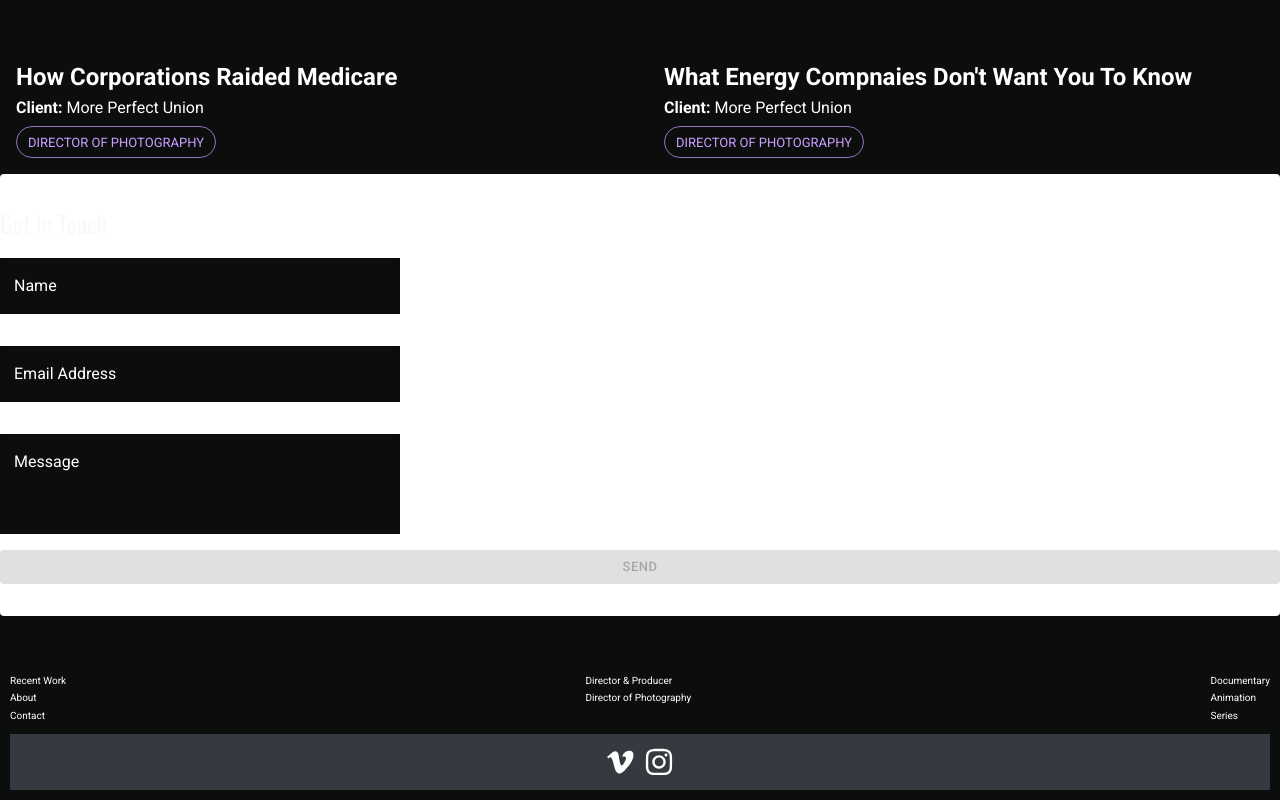
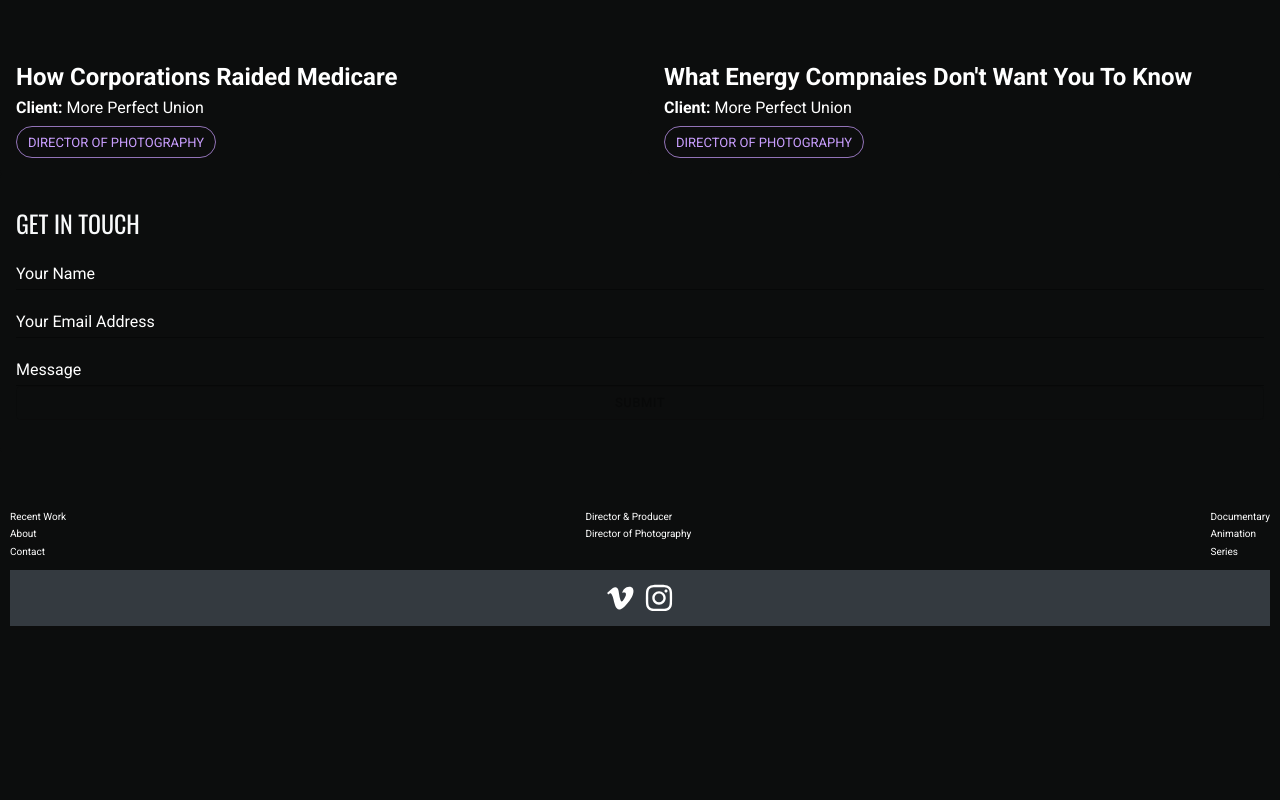
Before and after one commit to mwkwsd/sensensomething, a React (Create React App) app: page / in a window 1280 px wide. Shown: the part 2312-3112 px from the top of the page. After the commit the page ends 2948 px from the top, so only its background shows below. Built offline with nearby package versions, Linux system fonts and the light colour scheme.

Commit message:
Start form styling

```diff
--- a/src/components/atoms/formInput/TextInput.tsx
+++ b/src/components/atoms/formInput/TextInput.tsx
@@ -1,19 +1,33 @@
-import { TextField, TextFieldProps } from "@mui/material";
-import { kurtTheme } from "../../../theme";
-import { Input, inputToFormProps } from "../../molecules/contactForm/ContactForm";
+import { TextField, TextFieldProps } from '@mui/material'
+import { kurtTheme } from '../../../theme'
+import {
+  Input,
+  inputToFormProps,
+} from '../../molecules/contactForm/ContactForm'
 
 export type TextInputProps = {
   fieldName: Input
   onChange: (e: React.ChangeEvent<HTMLInputElement>) => void
 } & TextFieldProps
 
-export function TextInput({fieldName, ...rest}: TextInputProps) {
-
+export function TextInput({ fieldName, ...rest }: TextInputProps) {
   return (
     <TextField
-      sx={{backgroundColor: kurtTheme.palette.background.default, marginY: 2, maxWidth: 400, height: rest.multiline ? 100 : undefined}}
-      id={fieldName + "_text"}
-      label={inputToFormProps[fieldName]["label"]}
+      variant="standard"
+      color="email"
+      InputProps={{
+        sx: {
+          color: '#FFFFFF',
+        },
+      }}
+      sx={{
+        backgroundColor: kurtTheme.palette.background.default,
+        marginY: 2,
+        maxWidth: 400,
+        height: rest.multiline ? 100 : undefined,
+      }}
+      id={fieldName + '_text'}
+      label={inputToFormProps[fieldName]['label']}
       name={fieldName}
       {...rest}
     />
--- a/src/components/molecules/contactForm/ContactForm.tsx
+++ b/src/components/molecules/contactForm/ContactForm.tsx
@@ -1,62 +1,106 @@
-import { useRef, useState } from "react"
-import { Box, Button, TextFieldProps } from "@mui/material"
-import { TextInput } from "../../atoms/formInput/TextInput"
-import emailjs from '@emailjs/browser';
+import { useRef, useState } from 'react'
+import { Box, Button, TextFieldProps } from '@mui/material'
+import { TextInput } from '../../atoms/formInput/TextInput'
+import emailjs from '@emailjs/browser'
 
-
-const inputs = ["name", "email_address", "message"] as const;
-export type Input = (typeof inputs)[number];
-export const inputToFormProps: { [key in Input]: TextFieldProps & { fieldName: Input, label: string } } = {
-  email_address: {fieldName: "email_address", label: "Email Address"},
-  message: {fieldName: "message", label: "Message", multiline: true},
-  name: {fieldName: "name", label: "Name"},
+const inputs = ['name', 'email_address', 'message'] as const
+export type Input = (typeof inputs)[number]
+export const inputToFormProps: {
+  [key in Input]: TextFieldProps & { fieldName: Input; label: string }
+} = {
+  email_address: { fieldName: 'email_address', label: 'Your Email Address' },
+  message: { fieldName: 'message', label: 'Message', multiline: true },
+  name: { fieldName: 'name', label: 'Your Name' },
 }
 
-const defaultFieldState:{[key in Input]: string} = inputs.reduce((acc, i) => {
-  acc[i] = ""
-  return acc
-}, {} as {[key in Input]: string})
-
+const defaultFieldState: { [key in Input]: string } = inputs.reduce(
+  (acc, i) => {
+    acc[i] = ''
+    return acc
+  },
+  {} as { [key in Input]: string }
+)
 
 function ContactForm() {
   const [fieldStates, setFieldStates] = useState(defaultFieldState)
   const [formSubmitted, setFormSubmitted] = useState(false)
 
   function updateFieldState(field: Input, value: string) {
-    setFieldStates((currentFieldStates) => ({
+    setFieldStates(currentFieldStates => ({
       ...currentFieldStates,
       [field]: value,
-    }));
+    }))
   }
 
-  const form = useRef();
+  const form = useRef()
 
   const sendEmail = (e: React.FormEvent<HTMLFormElement>) => {
-    e.preventDefault();
+    e.preventDefault()
 
     const currentForm = form.current
 
     // TODO: enValid package
-    if (currentForm == null || !process.env.REACT_APP_EMAIL_SERVICE_ID || !process.env.REACT_APP_EMAIL_TEMPLATE_ID || !process.env.REACT_APP_EMAIL_PUBLIC_ID) return // don't love this, but otherwise my sendForm() errors
+    if (
+      currentForm == null ||
+      !process.env.REACT_APP_EMAIL_SERVICE_ID ||
+      !process.env.REACT_APP_EMAIL_TEMPLATE_ID ||
+      !process.env.REACT_APP_EMAIL_PUBLIC_ID
+    )
+      return // don't love this, but otherwise my sendForm() errors
 
-    emailjs.sendForm(process.env.REACT_APP_EMAIL_SERVICE_ID, process.env.REACT_APP_EMAIL_TEMPLATE_ID, currentForm, process.env.REACT_APP_EMAIL_PUBLIC_ID)
-      .then(() => {
-        setFormSubmitted(true);
-      }, (error) => {
-        console.log(error.text); // We should figure out what we want to show for "Your email didn't send"
-      });
-  };
+    emailjs
+      .sendForm(
+        process.env.REACT_APP_EMAIL_SERVICE_ID,
+        process.env.REACT_APP_EMAIL_TEMPLATE_ID,
+        currentForm,
+        process.env.REACT_APP_EMAIL_PUBLIC_ID
+      )
+      .then(
+        () => {
+          setFormSubmitted(true)
+        },
+        error => {
+          console.log(error.text) // We should figure out what we want to show for "Your email didn't send"
+        }
+      )
+  }
 
   return (
-    <Box component='form' ref={form} onSubmit={(e) => sendEmail(e)} sx={{display: "flex", flexDirection:"column", justifyContent:"center"}}>
-      {formSubmitted
-        ? <div>Thank you for the inquiry! I'll reach out soon!</div>
-        : <>
-            {inputs.map((i) => <TextInput {...inputToFormProps[i]} onChange={(e: React.ChangeEvent<HTMLInputElement>) => updateFieldState(i, e.target.value)}/>)}
-            <Button type='submit' variant='contained' disabled={!Object.values(fieldStates).every(val => val !== '')}>Send</Button>
-          </>
-      }
-
+    <Box
+      component="form"
+      ref={form}
+      onSubmit={e => sendEmail(e)}
+      sx={{
+        display: 'flex',
+        flexDirection: 'column',
+        justifyContent: 'center',
+        paddingX: '16px',
+      }}
+    >
+      {formSubmitted ? (
+        <div>Thank you for the inquiry! I'll reach out soon!</div>
+      ) : (
+        <>
+          {inputs.map(i => (
+            <TextInput
+              {...inputToFormProps[i]}
+              sx={{ width: '100%' }}
+              onChange={(e: React.ChangeEvent<HTMLInputElement>) =>
+                updateFieldState(i, e.target.value)
+              }
+            />
+          ))}
+          <Button
+            type="submit"
+            variant="outlined"
+            color="email"
+            disabled={!Object.values(fieldStates).every(val => val !== '')}
+            sx={{}}
+          >
+            Submit
+          </Button>
+        </>
+      )}
     </Box>
   )
 }
--- a/src/components/templates/Contact.tsx
+++ b/src/components/templates/Contact.tsx
@@ -3,9 +3,11 @@ import ContactForm from '../molecules/contactForm/ContactForm'
 
 function Contact() {
   return (
-    <Card sx={{paddingY: 4}}>
-      <Typography variant="h3">Get In Touch</Typography>
-      <ContactForm/>
+    <Card sx={{ paddingY: 4 }}>
+      <Typography variant="h3" sx={{ padding: '0px 16px' }}>
+        GET IN TOUCH
+      </Typography>
+      <ContactForm />
     </Card>
   )
 }
--- a/src/theme.tsx
+++ b/src/theme.tsx
@@ -53,6 +53,11 @@ const theme = createTheme({
       },
     },
     MuiCard: {
+      styleOverrides: {
+        root: {
+          backgroundColor: '#0C0D0D',
+        },
+      },
       defaultProps: {
         elevation: 0,
         sx: { backgroundColor: '#0C0D0D' },
@@ -109,6 +114,10 @@ export const kurtTheme = createTheme(theme, {
       color: { main: '#79DFC1' },
       name: 'documentary',
     }),
+    email: theme.palette.augmentColor({
+      color: { main: '#FFB74D' },
+      name: 'email',
+    }),
   },
 })
 
@@ -139,3 +148,15 @@ declare module '@mui/material/Chip' {
     documentary: true
   }
 }
+
+declare module '@mui/material/Button' {
+  interface ButtonPropsColorOverrides {
+    email: true
+  }
+}
+
+declare module '@mui/material/TextField' {
+  interface TextFieldPropsColorOverrides {
+    email: true
+  }
+}
```
